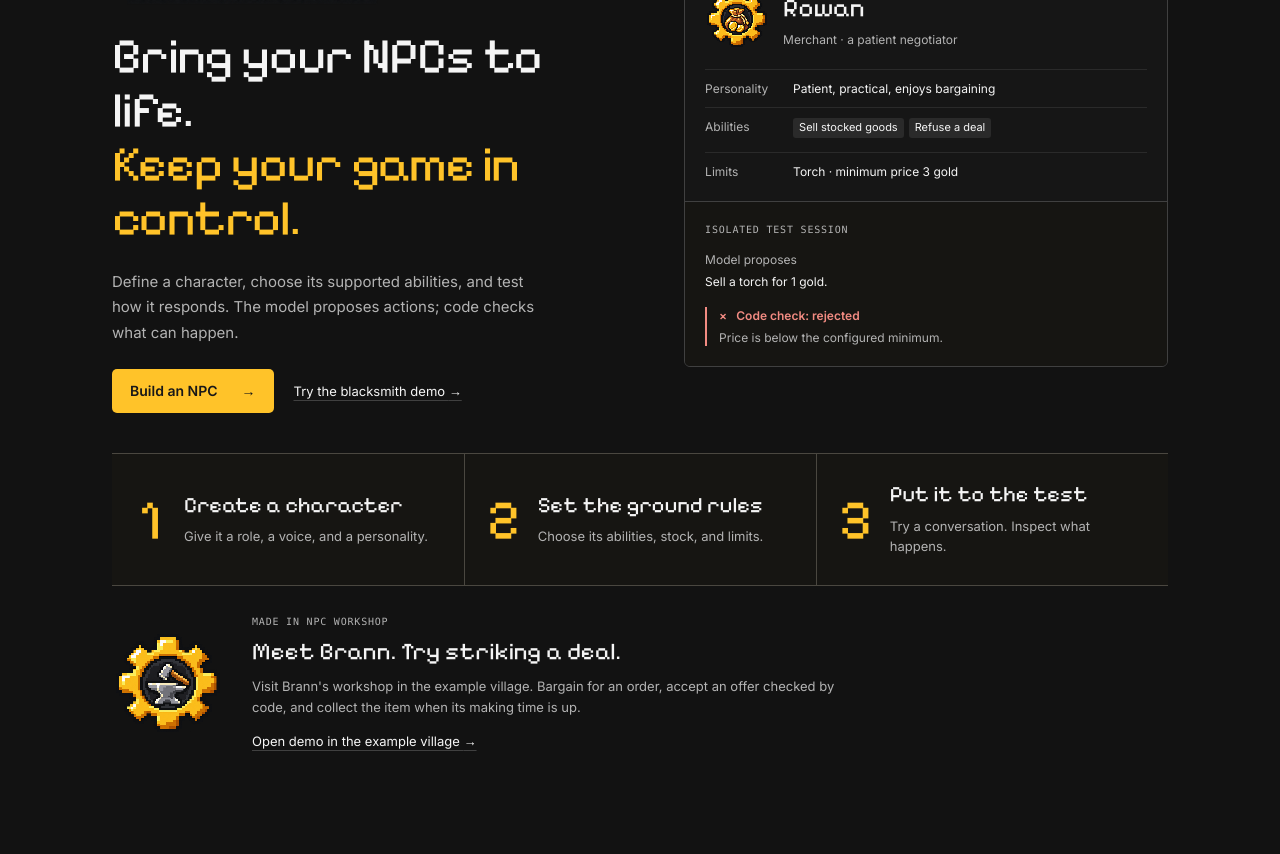
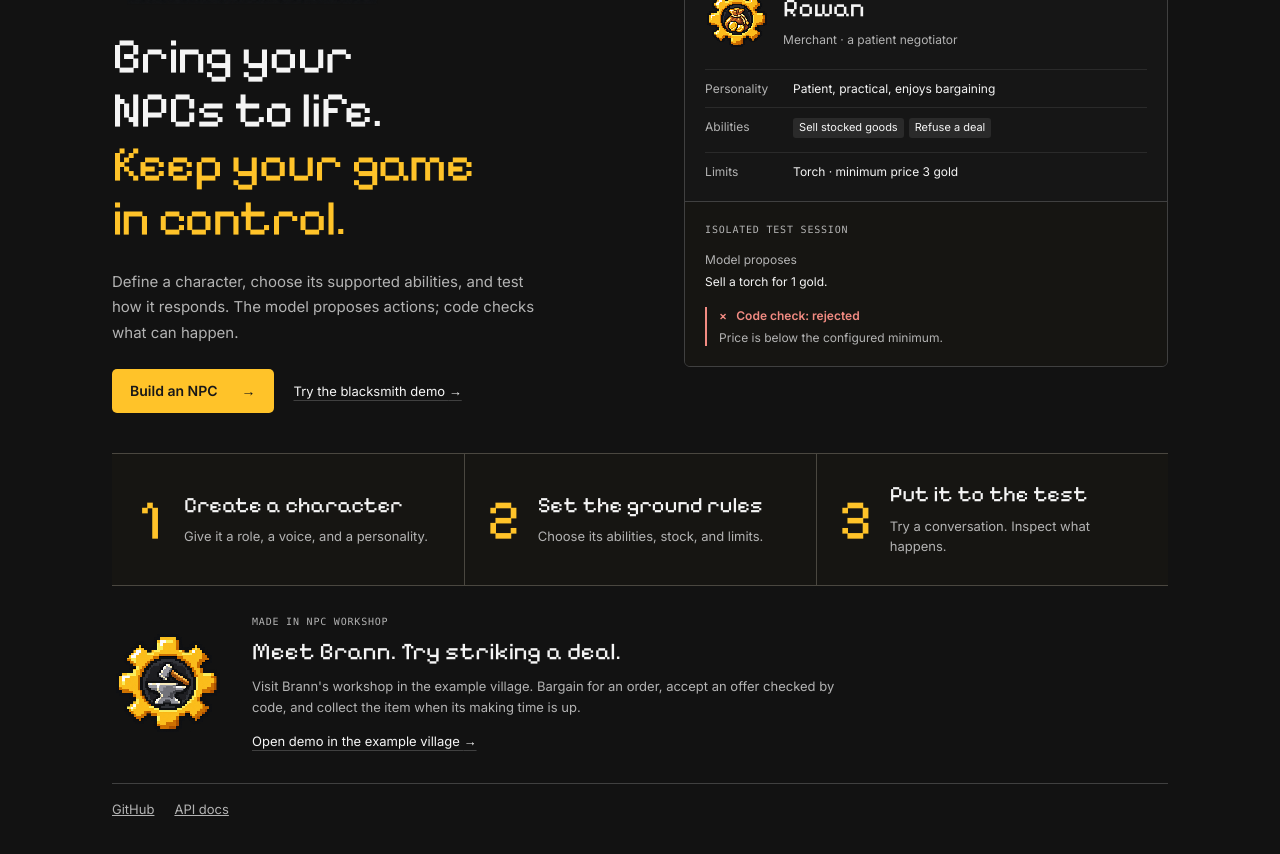
Before and after one commit to petar227p/npc-workshop, a React (Vite) app in the folder web/: page / in a window 1280 px wide. Shown: the part 240-1094 px from the top of the page. Before the commit the page ends 1031 px from the top, so only its background shows below. Built offline with nearby package versions, Linux system fonts and the light colour scheme; what @npc-workshop/shared would draw is missing.

Commit message:
Add home page meta tags and footer, balance headline
Co-Authored-By: Claude Opus 5.5 <noreply@anthropic.com>

```diff
--- a/web/index.html
+++ b/web/index.html
@@ -4,6 +4,12 @@
     <meta charset="utf-8" />
     <meta name="viewport" content="width=device-width, initial-scale=1, interactive-widget=resizes-content" />
     <title>NPC Workshop</title>
+    <meta name="description" content="Build LLM-driven NPCs that can't break your game's rules. The model proposes actions; code checks what can happen." />
+    <meta property="og:type" content="website" />
+    <meta property="og:title" content="NPC Workshop" />
+    <meta property="og:description" content="Build LLM-driven NPCs that can't break your game's rules. The model proposes actions; code checks what can happen." />
+    <meta property="og:image" content="https://raw.githubusercontent.com/petar227p/npc-workshop/main/docs/screenshot.png" />
+    <meta name="twitter:card" content="summary_large_image" />
     <link rel="icon" href="/favicon.ico" sizes="16x16 32x32 48x48" />
     <link rel="icon" type="image/png" sizes="32x32" href="/brand/favicon-32.png" />
     <link rel="icon" type="image/png" sizes="16x16" href="/brand/favicon-16.png" />
--- a/web/src/Entrance.tsx
+++ b/web/src/Entrance.tsx
@@ -56,6 +56,11 @@ export function Entrance() {
           <a className="entrance-demo-link" href="#/village">Open demo in the example village <span aria-hidden="true">→</span></a>
         </div>
       </section>
+
+      <footer className="entrance-footer">
+        <a href="https://github.com/petar227p/npc-workshop">GitHub</a>
+        <a href="https://github.com/petar227p/npc-workshop/blob/main/docs/api.md">API docs</a>
+      </footer>
     </div>
   );
 }
--- a/web/src/style.css
+++ b/web/src/style.css
@@ -243,8 +243,8 @@ button.danger { background: var(--bad); color: #2b1219; }
 .entrance-intro { min-width: 0; }
 .entrance-brand { display: block; width: 280px; max-width: 100%; height: auto; margin: 0 0 24px; image-rendering: pixelated; }
 .entrance-eyebrow { margin: 0 0 18px; color: var(--muted); font: 11px/1.5 var(--mono); letter-spacing: .08em; text-transform: uppercase; }
-.entrance-intro h1 { margin: 0; color: var(--text); font: 400 clamp(36px, 4vw, 50px)/1.08 'Pixelify Sans', monospace; letter-spacing: -.025em; }
-.entrance-intro h1 > span { color: var(--accent); }
+.entrance-intro h1 { margin: 0; color: var(--text); font: 400 clamp(36px, 4vw, 50px)/1.08 'Pixelify Sans', monospace; letter-spacing: -.025em; text-wrap: balance; }
+.entrance-intro h1 > span { display: block; color: var(--accent); }
 .entrance-description { margin: 24px 0; max-width: 47ch; font-size: 15px; line-height: 1.7; color: var(--muted); }
 .entrance-actions { display: flex; align-items: center; flex-wrap: wrap; gap: 16px 20px; }
 .entrance-build { display: inline-flex; align-items: center; justify-content: space-between; gap: 24px; min-height: 44px; padding: 10px 18px; background: var(--accent); color: #181818; border-radius: 5px; font-weight: 600; text-decoration: none; }
@@ -285,6 +285,9 @@ button.danger { background: var(--bad); color: #2b1219; }
 .entrance-example .entrance-eyebrow { margin: 0 0 6px; font-size: 10px; }
 .entrance-example h2 { margin: 0 0 6px; font-size: 24px; font-weight: 400; }
 .entrance-example-copy > p:not(.entrance-eyebrow) { margin: 0 0 12px; color: var(--muted); max-width: 74ch; font-size: 13px; line-height: 1.65; }
+.entrance-footer { display: flex; flex-wrap: wrap; gap: 8px 20px; margin-top: 32px; padding-top: 16px; border-top: 1px solid var(--line); color: var(--muted); font-size: 13px; }
+.entrance-footer a { color: var(--muted); }
+.entrance-footer a:hover { color: var(--text); }
 @media (max-width: 1000px) {
   .entrance { padding: 40px 24px; }
   .entrance-hero { gap: 32px; }
```
